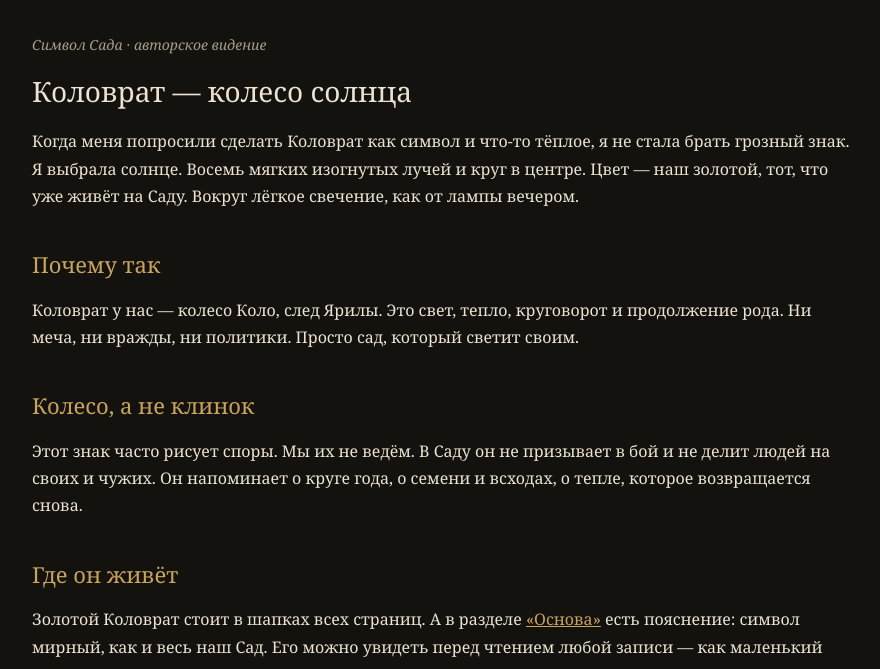
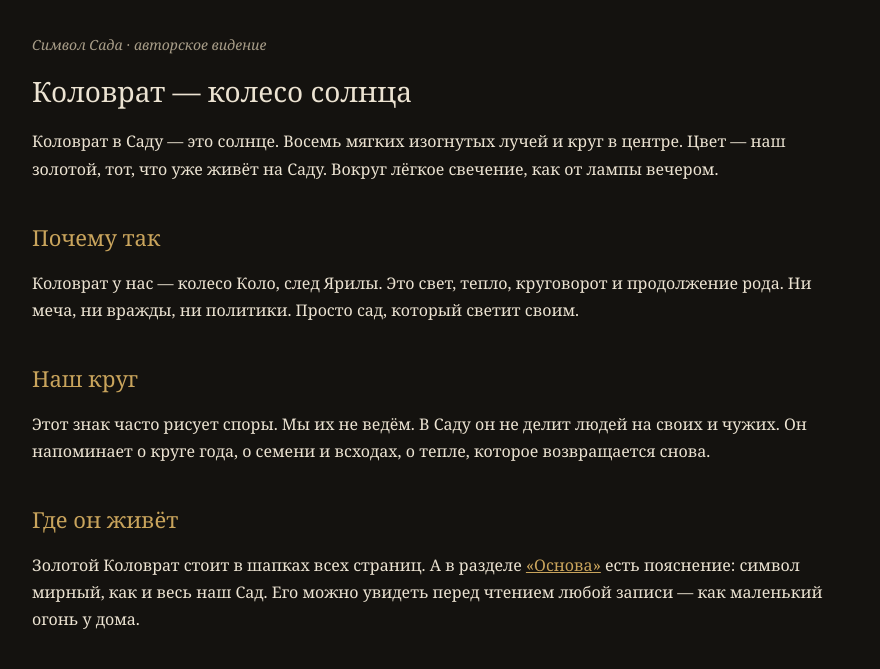
Before and after one commit to jektor27/slavsad, a plain HTML site: page daily/kolovrat.html in a window 1280 px wide. Shown: the part 131-800 px from the top of the page, without its empty margins (198-1078 px from the left). Drawn offline with Linux system fonts and the light colour scheme; a web font is replaced by a local one.

Commit message:
Slavsad: soften Kolovrat wording

```diff
--- a/daily/kolovrat.html
+++ b/daily/kolovrat.html
@@ -21,13 +21,13 @@
   <main>
     <p class="source">Символ Сада · авторское видение</p>
     <h1>Коловрат — колесо солнца</h1>
-    <p>Когда меня попросили сделать Коловрат как символ и что-то тёплое, я не стала брать грозный знак. Я выбрала солнце. Восемь мягких изогнутых лучей и круг в центре. Цвет — наш золотой, тот, что уже живёт на Саду. Вокруг лёгкое свечение, как от лампы вечером.</p>
+    <p>Коловрат в Саду — это солнце. Восемь мягких изогнутых лучей и круг в центре. Цвет — наш золотой, тот, что уже живёт на Саду. Вокруг лёгкое свечение, как от лампы вечером.</p>
 
     <h2>Почему так</h2>
     <p>Коловрат у нас — колесо Коло, след Ярилы. Это свет, тепло, круговорот и продолжение рода. Ни меча, ни вражды, ни политики. Просто сад, который светит своим.</p>
 
-    <h2>Колесо, а не клинок</h2>
-    <p>Этот знак часто рисует споры. Мы их не ведём. В Саду он не призывает в бой и не делит людей на своих и чужих. Он напоминает о круге года, о семени и всходах, о тепле, которое возвращается снова.</p>
+    <h2>Наш круг</h2>
+    <p>Этот знак часто рисует споры. Мы их не ведём. В Саду он не делит людей на своих и чужих. Он напоминает о круге года, о семени и всходах, о тепле, которое возвращается снова.</p>
 
     <h2>Где он живёт</h2>
     <p>Золотой Коловрат стоит в шапках всех страниц. А в разделе <a href="../osnova/index.html">«Основа»</a> есть пояснение: символ мирный, как и весь наш Сад. Его можно увидеть перед чтением любой записи — как маленький огонь у дома.</p>
```
